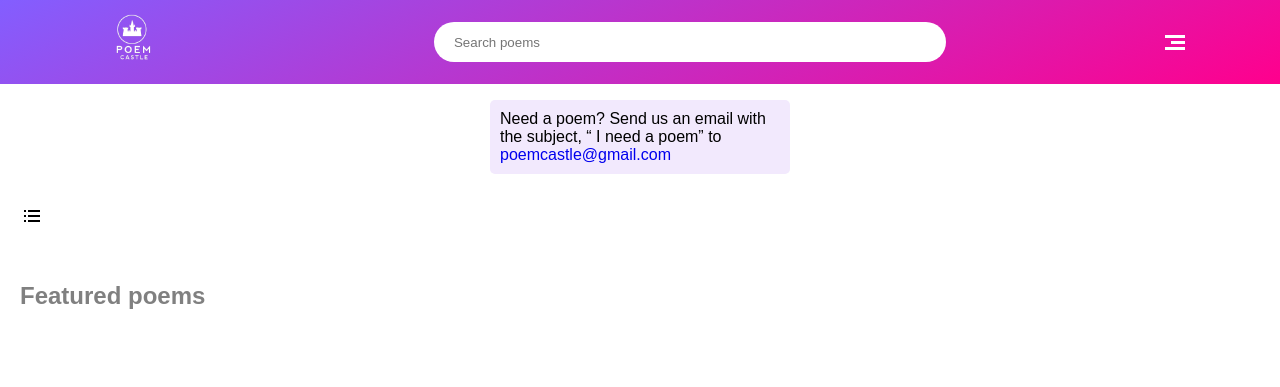
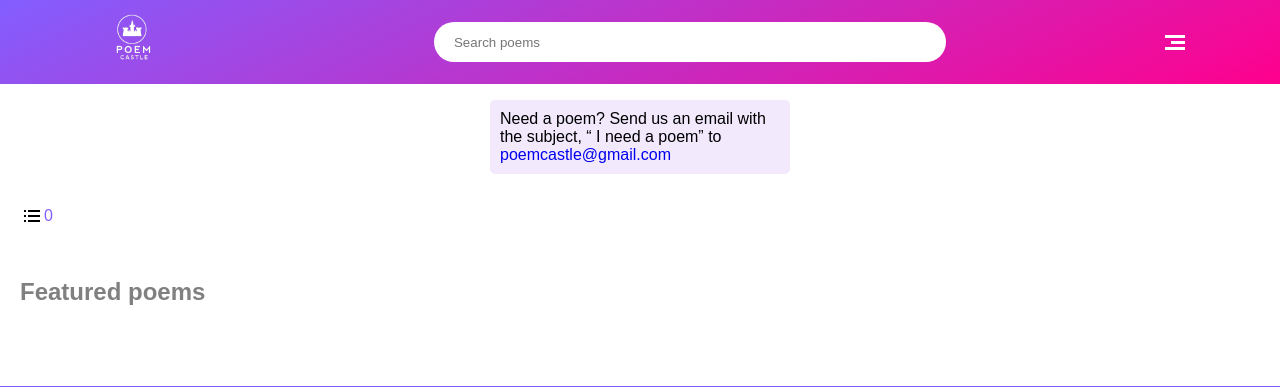
Before and after one commit to LekiaAnonim/poemcastle, a Django app: page /home in a window 1280 px wide. Shown: the top 387 px of the page. Run offline with Django 4.2, Linux system fonts and the light colour scheme; data that the repository does not hold is empty; some libraries are stand-ins or nearby versions; some web fonts are replaced.

Commit message:
added poems_count

```diff
--- a/poem_castle/static/css/style.css
+++ b/poem_castle/static/css/style.css
@@ -264,6 +264,30 @@
   border-radius: 5px;
   background-color: #f2e9fd;
 }
+.all-poems-list-count{
+  display: flex;
+  align-items: center;
+  margin-top: 30px;
+}
+.all-poems-list-count a{
+  display: flex;
+  align-items: center;
+
+  height: fit-content;
+  width: fit-content;
+  padding: 0;
+}
+.all-poems-list-count p{
+  color: #835EFF;
+}
+.more-content button:hover{
+  background-color: #FF008D;
+}
+.more-content svg{
+  fill: rgb(255, 255, 255);
+  width: 22px;
+  height: 22px;
+}
 .pagination-container{
   /* background-color: #835EFF; */
   display: flex;
@@ -305,20 +329,16 @@
   align-items: center;
   justify-content: center;
 }
-.more-content button:hover{
-  background-color: #FF008D;
-}
-.more-content svg{
-  fill: rgb(255, 255, 255);
-  width: 22px;
-  height: 22px;
-}
+
 
 /* COLLECTIONS */
 .list-of-all-poems{
+  display: flex;
+  align-items: center;
   width: fit-content;
   height: fit-content;
-  margin-top: 30px;
+  padding: 0;
+  /* margin-top: 30px; */
   margin-left: 20px;
 }
 .collections-slider{
--- a/poem_castle/templates/base.html
+++ b/poem_castle/templates/base.html
@@ -146,11 +146,18 @@
         </div>
         {% endblock need_a_poem %}
         {% block poem-list %}
-        <a href="{% url 'poem_castle:poem_list' %}">
-            <div class="list-of-all-poems">
-                <svg xmlns="http://www.w3.org/2000/svg" width="24" height="24" viewBox="0 0 24 24" style="fill: rgba(0, 0, 0, 1);transform: ;msFilter:;"><path d="M4 6h2v2H4zm0 5h2v2H4zm0 5h2v2H4zm16-8V6H8.023v2H18.8zM8 11h12v2H8zm0 5h12v2H8z"></path></svg>
+        <div class="all-poems-list-count">
+            <a href="{% url 'poem_castle:poem_list' %}">
+                <div class="list-of-all-poems">
+                    <svg xmlns="http://www.w3.org/2000/svg" width="24" height="24" viewBox="0 0 24 24" style="fill: rgba(0, 0, 0, 1);transform: ;msFilter:;"><path d="M4 6h2v2H4zm0 5h2v2H4zm0 5h2v2H4zm16-8V6H8.023v2H18.8zM8 11h12v2H8zm0 5h12v2H8z"></path></svg>
+                </div>
+            </a>
+            <div>
+                <p>{{poems_count}}</p>
             </div>
-        </a>
+
+        </div>
+
         {% endblock %}
 
         {% block content %}
--- a/poem_castle/views.py
+++ b/poem_castle/views.py
@@ -20,9 +20,10 @@
         context = super().get_context_data(**kwargs)
         featured_poems = Poem.objects.filter(add_to_featured_poems=True).order_by('-date_created')
         collections = Collection.objects.all()
-
+        poems_count =Poem.objects.all().count()
         context['featured_poems'] = featured_poems
         context['collections'] = collections
+        context['poems_count'] = poems_count
         return context
 
 
```
Also changed, not shown: 1 other file.
